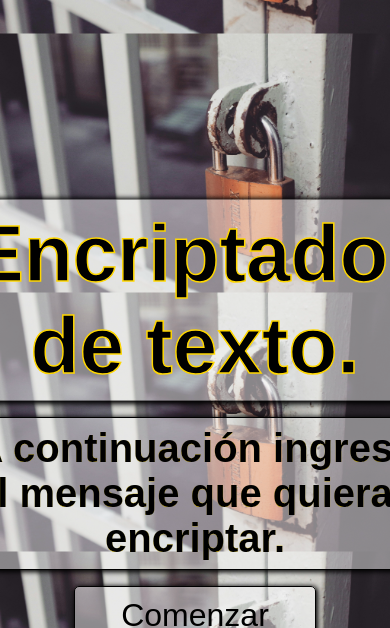
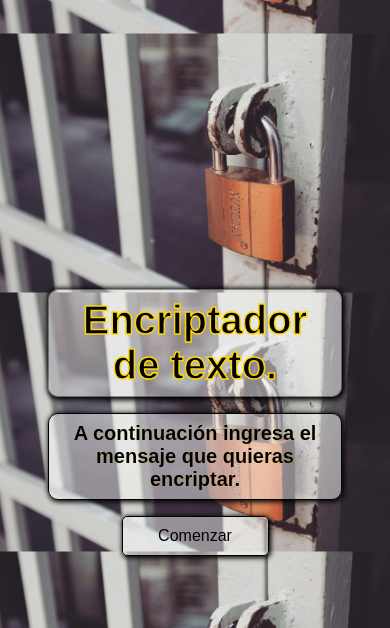
Before and after one commit to Jonnhyortega/encriptador-alura, a plain HTML site: page index.html in a window 390 px wide. Shown: the top 628 px of the page. Drawn offline with Linux system fonts and the light colour scheme; a web font is replaced by a local one.

Commit message:
finalizado

```diff
--- a/assets/mediaQuerys.css
+++ b/assets/mediaQuerys.css
@@ -38,7 +38,58 @@
   }
 }
 
+@media (max-width: 500px) {
+    h2 {
+        font-size: 2.5rem;
+        background-color: #ffffff74;
+      }
+
+      #overlay-content p {
+        border: 1px solid black;
+        font-size: 1.25rem;
+        padding: 0.5rem;
+        background-color: white;
+        border-radius: 10px;
+        color: black;
+        -webkit-text-stroke-width: 0.1px;
+        -webkit-text-stroke-color: gold;
+        background-color: #ffffff74;
+        box-shadow: 1px 1px 5px 1px black;
+      }
+
+      #close-overlay {
+        font-size: 1rem;
+        border: 1px solid black;
+        box-shadow: 1px 1px 5px 1px black;
+      }
+}
+
+
 @media (max-width: 400px) {
+  h2 {
+    font-size: 2.5rem;
+    background-color: #ffffff74;
+  }
+
+  #overlay-content p {
+    border: 1px solid black;
+    font-size: 1.25rem;
+    padding: 0.5rem;
+    background-color: white;
+    border-radius: 10px;
+    color: black;
+    -webkit-text-stroke-width: 0.1px;
+    -webkit-text-stroke-color: gold;
+    background-color: #ffffff74;
+    box-shadow: 1px 1px 5px 1px black;
+  }
+
+  #close-overlay {
+    font-size: 1rem;
+    border: 1px solid black;
+    box-shadow: 1px 1px 5px 1px black;
+  }
+
   h1 {
     padding: 0.2rem;
     font-size: 2.2rem;
```
